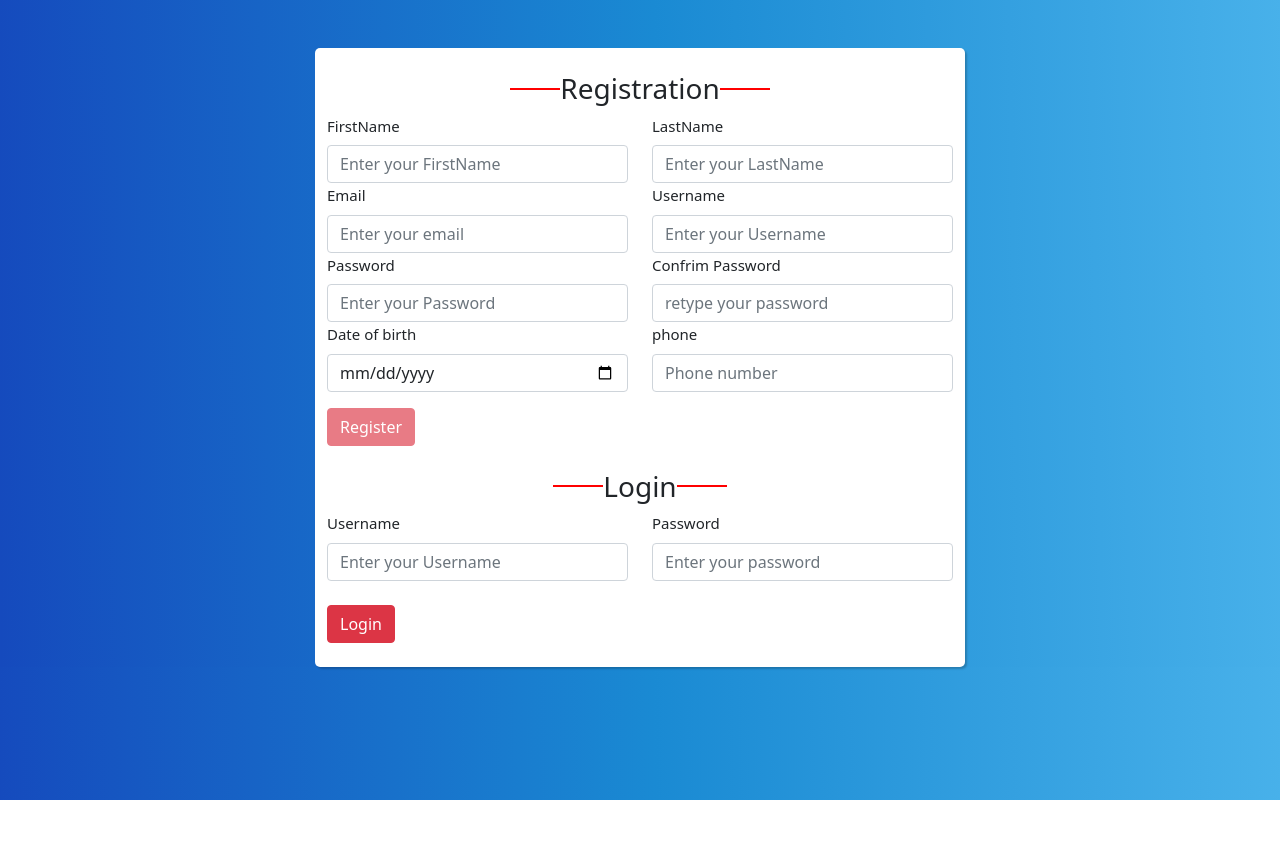
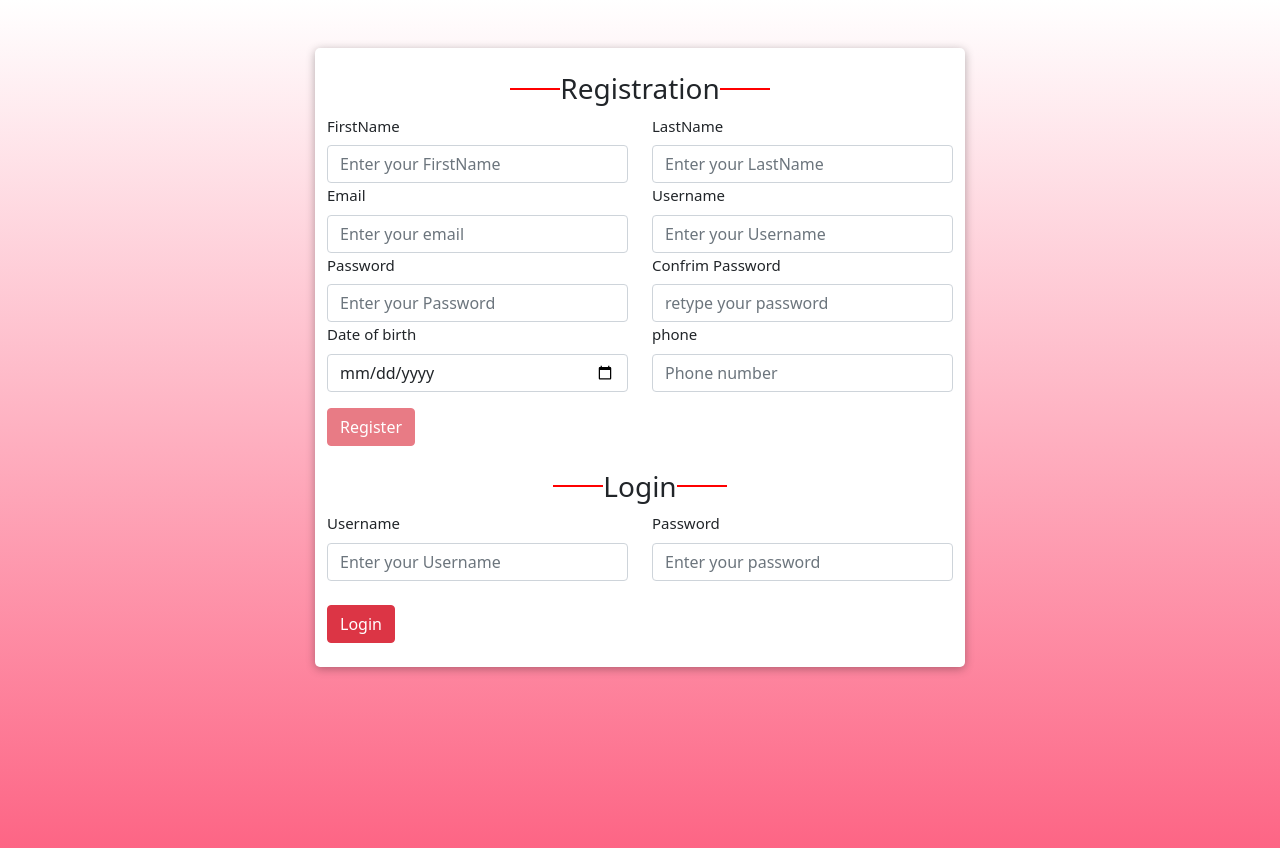
Before and after one commit to shashidharyellenki/Django-forms, a Django app: page / in a window 1280 px wide. Before the commit the page ends 800 px from the top, so only its background shows below. Run offline with Django 4.2, Linux system fonts and the light colour scheme.

Commit message:
added css

```diff
--- a/formsSubmissions/static/javascript/test.js
+++ b/formsSubmissions/static/javascript/test.js
@@ -10,6 +10,10 @@ const Register = document.getElementById('Register')
 const validateEmail =/^[a-zA-Z0-9.!#$%&'*+/=?^_`{|}~-]+@[a-zA-Z0-9-]+(?:\.[a-zA-Z0-9-]+)*$/;
 let components = [FirstName, LastName, Email, Username, Password, Confrim_Password, Birthday_date, phone];
 //adding eventlistners to all the components
+// testing
+console.log(FirstName.parentElement.children)
+
+
 
 Register.disabled = true;
 components.forEach(component=>{
@@ -62,10 +66,9 @@ Register.addEventListener('click',()=>{
         alert("Invalid Phone Number")
     }
     //validating date
-    const userYear = parseInt(Birthday_date.value.split("-")[0]) //2022-05-06
     if((year-userYear)<13){
         Register.disabled=true;
-        alert("Minimum age is 13 and your are too younge for this course");
+        alert("Minimum age is 13 and your are too young for this course");
     }
     //noticing user
     if((Password.value === Confrim_Password.value) && (validateEmail.test(Email.value)) && (phone.value.length === 10) && ((year-userYear)>=13)){
--- a/formsSubmissions/static/styles/index.css
+++ b/formsSubmissions/static/styles/index.css
@@ -1,8 +1,9 @@
 body{
-    background: linear-gradient(89deg, rgb(21, 74, 189) 0.1%, rgb(26, 138, 211) 51.5%, rgb(72, 177, 234) 100.2%);
+    /* background: linear-gradient(89deg, rgb(21, 74, 189) 0.1%, rgb(26, 138, 211) 51.5%, rgb(72, 177, 234) 100.2%); */
 margin:0px;
 padding:0px;
-
+background:linear-gradient(180deg,#FFf ,#FD6585);
+min-height: 800px;
 
 }
 
@@ -12,7 +13,8 @@ padding:0px;
 #box{
     max-width:650px;
     border-radius: 5px;
-    box-shadow: 2px 2px 2px rgb(0,0,0,0.2);
+    box-shadow: 0 2px 10px rgba(0, 0, 0, 0.3)
+    /* box-shadow: 2px 2px 2px rgb(0,0,0,0.2); */
 }
 
 .span{
```
